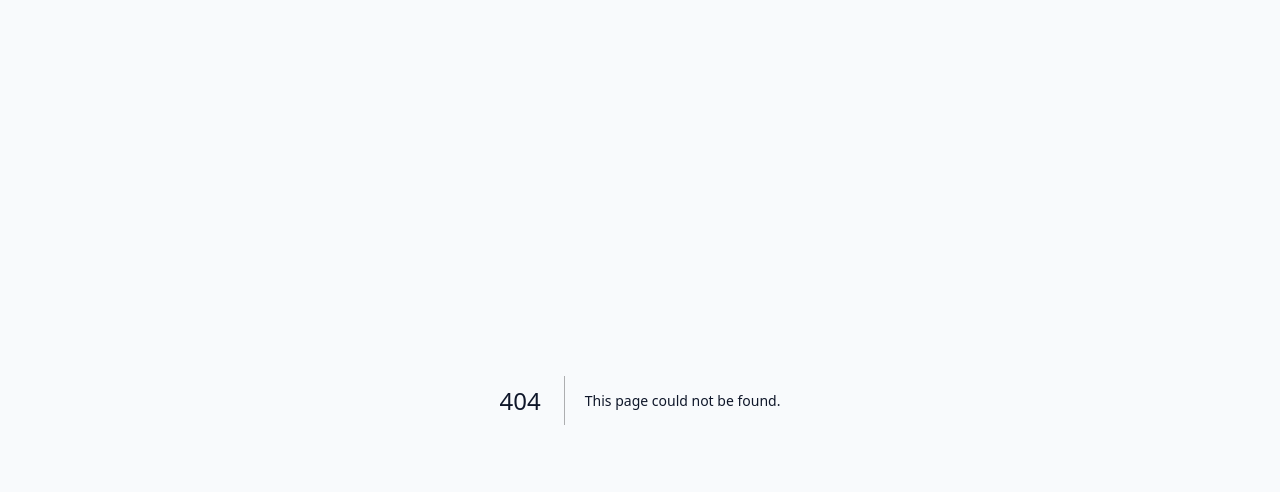
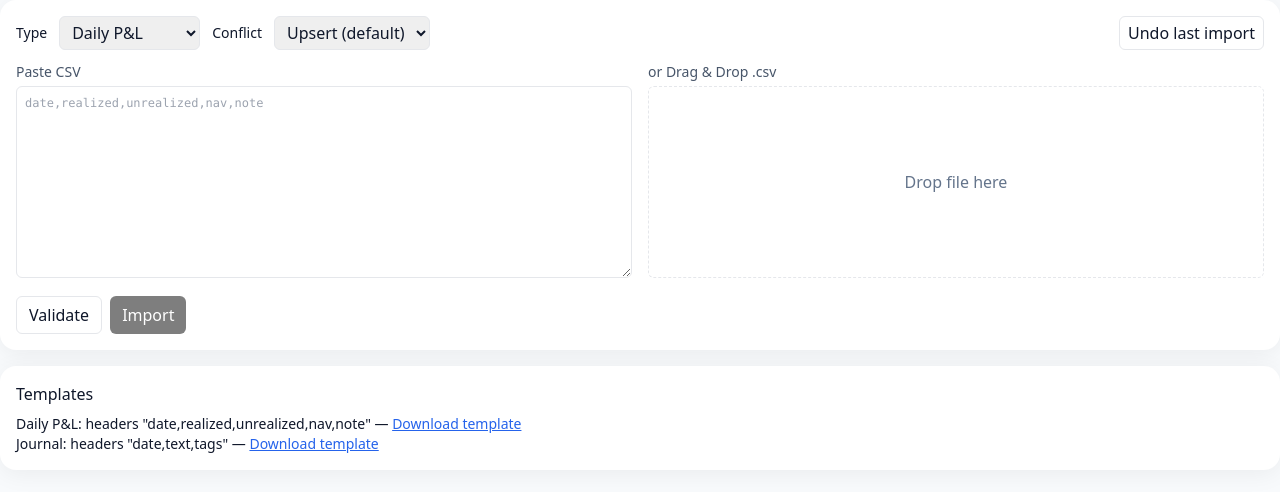
Before and after one commit to nathakula/tiasas, a Next.js app in the folder apps/web/: page /market-desk/journal/bulk in a window 1280 px wide. Before the commit this address had no page. Shown: the top 492 px of the page. Built offline with nearby package versions, Linux system fonts and the light colour scheme.

Commit message:
feat(bulk): add downloadable CSV templates for Daily P&L and Journal

```diff
--- /dev/null
+++ b/apps/web/app/(app)/market-desk/journal/bulk/page.tsx
@@ -0,0 +1,126 @@
+"use client";
+import { useMemo, useState } from "react";
+
+type Mode = "PNL" | "JOURNAL";
+
+export default function BulkUploadPage() {
+  const [mode, setMode] = useState<Mode>("PNL");
+  const [text, setText] = useState("");
+  const [rows, setRows] = useState<any[]>([]);
+  const [errors, setErrors] = useState<any[]>([]);
+  const [strategy, setStrategy] = useState<"upsert" | "skip">("upsert");
+  const [busy, setBusy] = useState(false);
+  const [progress, setProgress] = useState(0);
+  const [result, setResult] = useState<any | null>(null);
+
+  function onDrop(e: React.DragEvent<HTMLDivElement>) {
+    e.preventDefault();
+    const f = e.dataTransfer.files?.[0];
+    if (!f) return;
+    f.text().then((t) => setText(t));
+  }
+
+  async function validate() {
+    setBusy(true); setErrors([]); setRows([]); setResult(null);
+    try {
+      const payload = { text, dryRun: true, ...(mode === "PNL" ? { strategy } : {}) };
+      const url = mode === "PNL" ? "/api/pnl/bulk" : "/api/journal/bulk";
+      const res = await fetch(url, { method: "POST", headers: { "Content-Type": "application/json" }, body: JSON.stringify(payload) });
+      const data = await res.json();
+      if (!res.ok) throw new Error(data?.error ?? "Validate failed");
+      setResult(data);
+    } catch (e: any) {
+      alert(e.message);
+    } finally { setBusy(false); }
+  }
+
+  async function importNow() {
+    setBusy(true); setProgress(0); setResult(null);
+    try {
+      const payload = { text, ...(mode === "PNL" ? { strategy } : {}) };
+      const url = mode === "PNL" ? "/api/pnl/bulk" : "/api/journal/bulk";
+      // chunking client side for smoother progress
+      const parts = text.split(/\r?\n/);
+      const header = parts.shift();
+      const chunkSize = 1000;
+      let imported = 0, skipped = 0, errors: any[] = [];
+      for (let i = 0; i < parts.length; i += chunkSize) {
+        const chunk = [header, ...parts.slice(i, i + chunkSize)].join("\n");
+        const res = await fetch(url, { method: "POST", headers: { "Content-Type": "application/json" }, body: JSON.stringify({ text: chunk, strategy }) });
+        const data = await res.json();
+        if (!res.ok) throw new Error(data?.error ?? "Import failed");
+        imported += data.imported ?? data.created ?? 0;
+        skipped += data.skipped ?? 0;
+        if (Array.isArray(data.errors)) errors = errors.concat(data.errors);
+        setProgress(Math.round(((i + chunkSize) / parts.length) * 100));
+      }
+      setResult({ imported, skipped, errors });
+    } catch (e: any) {
+      alert(e.message);
+    } finally { setBusy(false); setProgress(100); }
+  }
+
+  async function undoLast() {
+    setBusy(true); setResult(null);
+    try {
+      const imports = await fetch(`/api/bulk/imports?type=${mode === "PNL" ? "PNL" : "JOURNAL"}&limit=1`).then((r)=>r.json());
+      const last = imports.imports?.[0];
+      if (!last) { alert("No recent import found"); return; }
+      const res = await fetch("/api/bulk/undo", { method: "POST", headers: { "Content-Type": "application/json" }, body: JSON.stringify({ importId: last.id }) });
+      const data = await res.json();
+      if (!res.ok) throw new Error(data?.error ?? "Undo failed");
+      alert("Undo successful");
+    } catch (e: any) { alert(e.message); } finally { setBusy(false); }
+  }
+
+  return (
+    <div className="space-y-4">
+      <div className="card p-4">
+        <div className="flex items-center gap-3 mb-3">
+          <div className="text-sm">Type</div>
+          <select className="border rounded-md px-2 py-1" value={mode} onChange={(e)=>setMode(e.target.value as Mode)}>
+            <option value="PNL">Daily P&L</option>
+            <option value="JOURNAL">Journal Notes</option>
+          </select>
+          {mode === "PNL" && (
+            <>
+              <div className="text-sm">Conflict</div>
+              <select className="border rounded-md px-2 py-1" value={strategy} onChange={(e)=>setStrategy(e.target.value as any)}>
+                <option value="upsert">Upsert (default)</option>
+                <option value="skip">Skip existing</option>
+              </select>
+            </>
+          )}
+          <button className="ml-auto px-2 py-1 border rounded-md" disabled={busy} onClick={undoLast}>Undo last import</button>
+        </div>
+        <div className="grid md:grid-cols-2 gap-4">
+          <div>
+            <div className="text-sm text-slate-600 mb-1">Paste CSV</div>
+            <textarea className="w-full h-48 border rounded-md p-2 font-mono text-xs" value={text} onChange={(e)=>setText(e.target.value)} placeholder="date,realized,unrealized,nav,note" />
+          </div>
+          <div>
+            <div className="text-sm text-slate-600 mb-1">or Drag & Drop .csv</div>
+            <div onDrop={onDrop} onDragOver={(e)=>e.preventDefault()} className="h-48 border-dashed border rounded-md flex items-center justify-center text-slate-500">
+              Drop file here
+            </div>
+          </div>
+        </div>
+        <div className="mt-3 flex gap-2">
+          <button className="px-3 py-1.5 rounded-md border" onClick={validate} disabled={busy}>Validate</button>
+          <button className="px-3 py-1.5 rounded-md bg-black text-white disabled:opacity-50" onClick={importNow} disabled={busy || !text}>Import</button>
+          {busy && <div className="text-sm text-slate-600">Progress: {progress}%</div>}
+        </div>
+        {result && (
+          <div className="mt-3 text-sm">
+            <div>Imported: {result.imported ?? result.created} — Skipped: {result.skipped ?? 0} — Errors: {result.errors?.length ?? 0}</div>
+          </div>
+        )}
+      </div>
+      <div className="card p-4">
+        <div className="font-medium mb-2">Templates</div>
+        <div className="text-sm">Daily P&L: headers "date,realized,unrealized,nav,note" — <a className="text-blue-600 underline" href="/templates/pnl_template.csv" download>Download template</a></div>
+        <div className="text-sm">Journal: headers "date,text,tags" — <a className="text-blue-600 underline" href="/templates/journal_template.csv" download>Download template</a></div>
+      </div>
+    </div>
+  );
+}
```
Also changed, not shown: apps/web/public/templates/journal_template.csv (added), apps/web/public/templates/pnl_template.csv (added).
